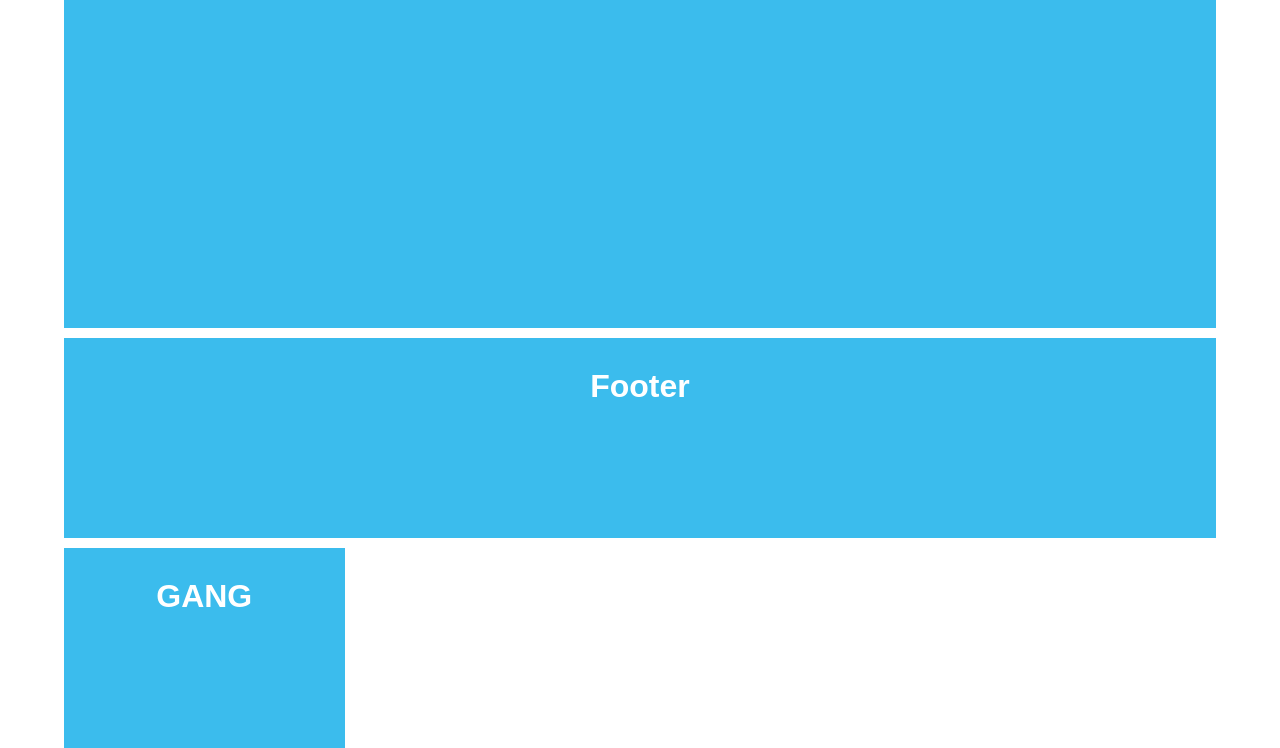
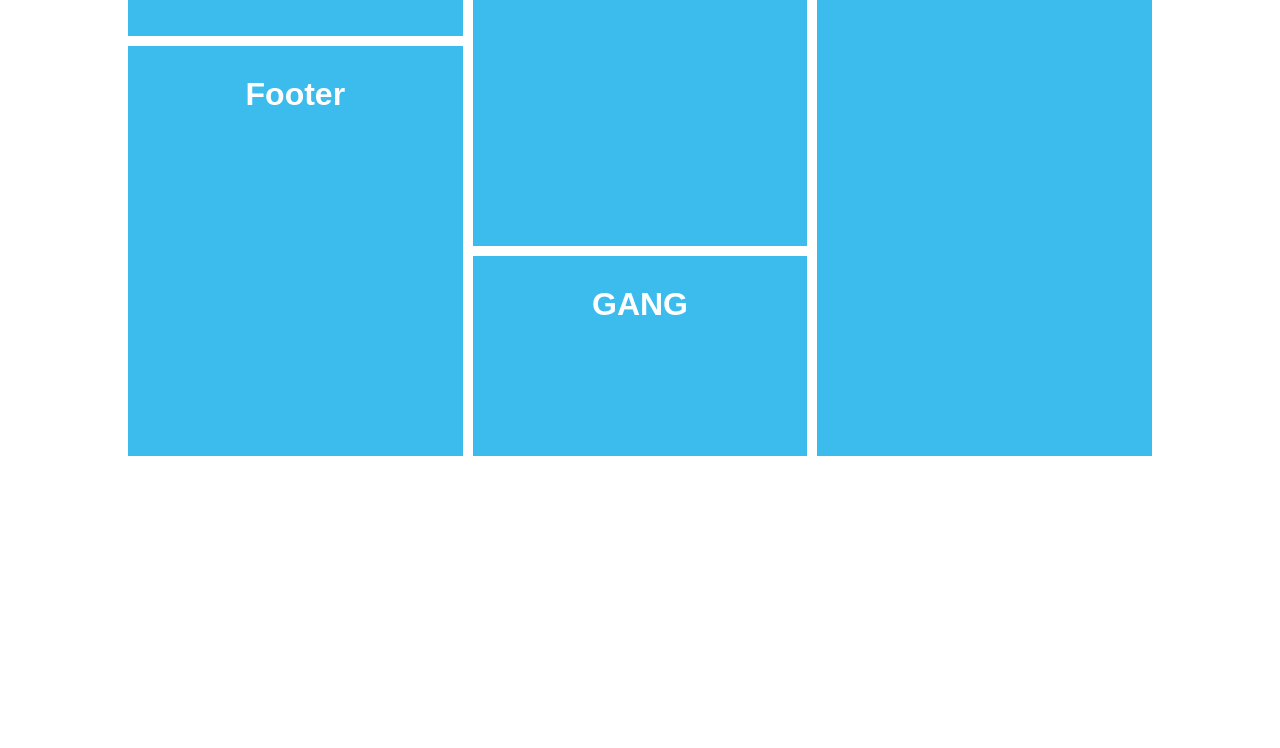
Before and after one commit to Boutroisjordan/grid-area, a plain HTML site: page index.html in a window 1280 px wide. Shown: the part 712-1460 px from the top of the page. After the commit the page ends 1296 px from the top, so only its background shows below. Drawn offline with Linux system fonts and the light colour scheme.

Commit message:
Update style2.css

```diff
--- a/style2.css
+++ b/style2.css
@@ -13,18 +13,17 @@ body {
 
 #content {
     display: grid;
-    grid-template-columns: repeat(4, 1fr);
+    grid-template-columns: repeat(6, 1fr);
     grid-auto-rows: minmax(200px, auto);
-    max-width: 90%;
-    margin: 0 auto;
+    max-width: 80%;
+    margin: 10% auto;
     gap: 10px;
     grid-template-areas:
-    "header header header header"
-    "aside aside main main"
-    "nav nav main main"
-    "section section section section"
-    "section section section section"
-    "footer footer footer footer";
+    "header header aside aside main main"
+    "header header nav nav main main"
+    "header header nav nav section section"
+    "footer footer nav nav section section"
+    "footer footer gang gang section section";
 }
 #content > * {
     padding: 30px;
@@ -52,6 +51,9 @@ body {
     grid-area: footer;
 }
 
+.G {
+    grid-area: gang;
+}
 
 
 nav a {
```
